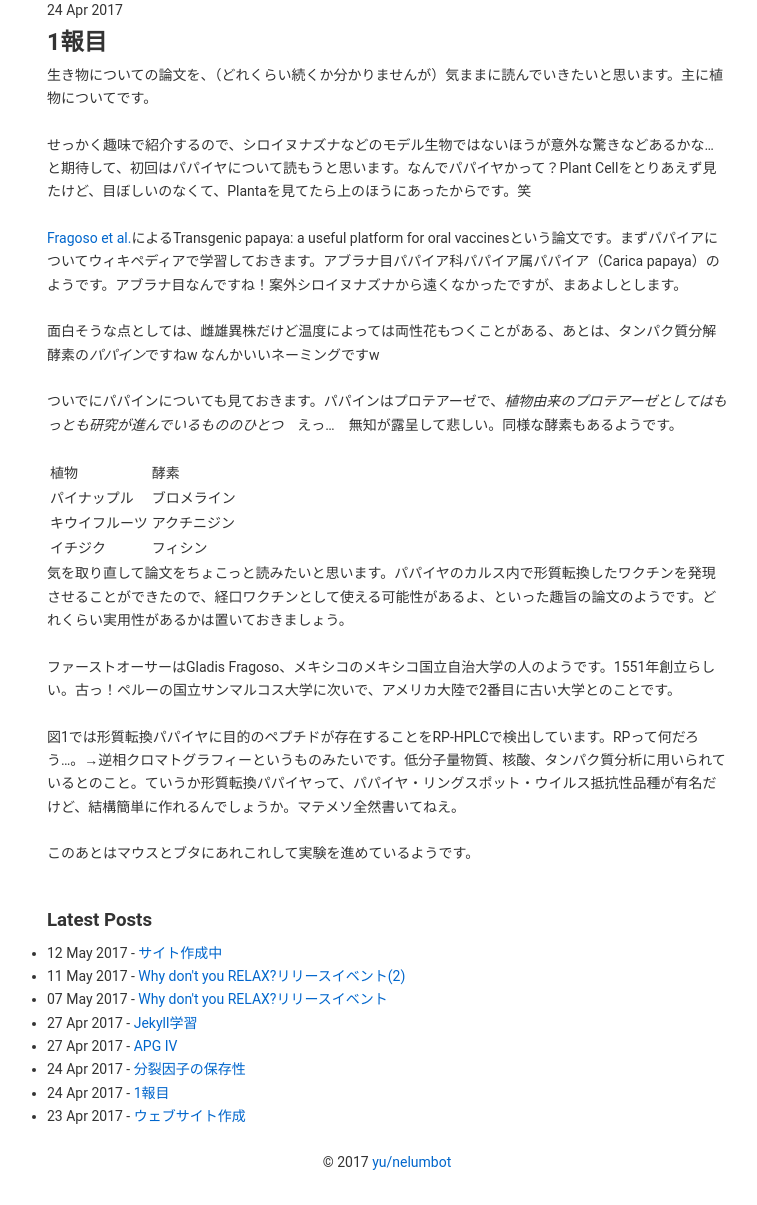
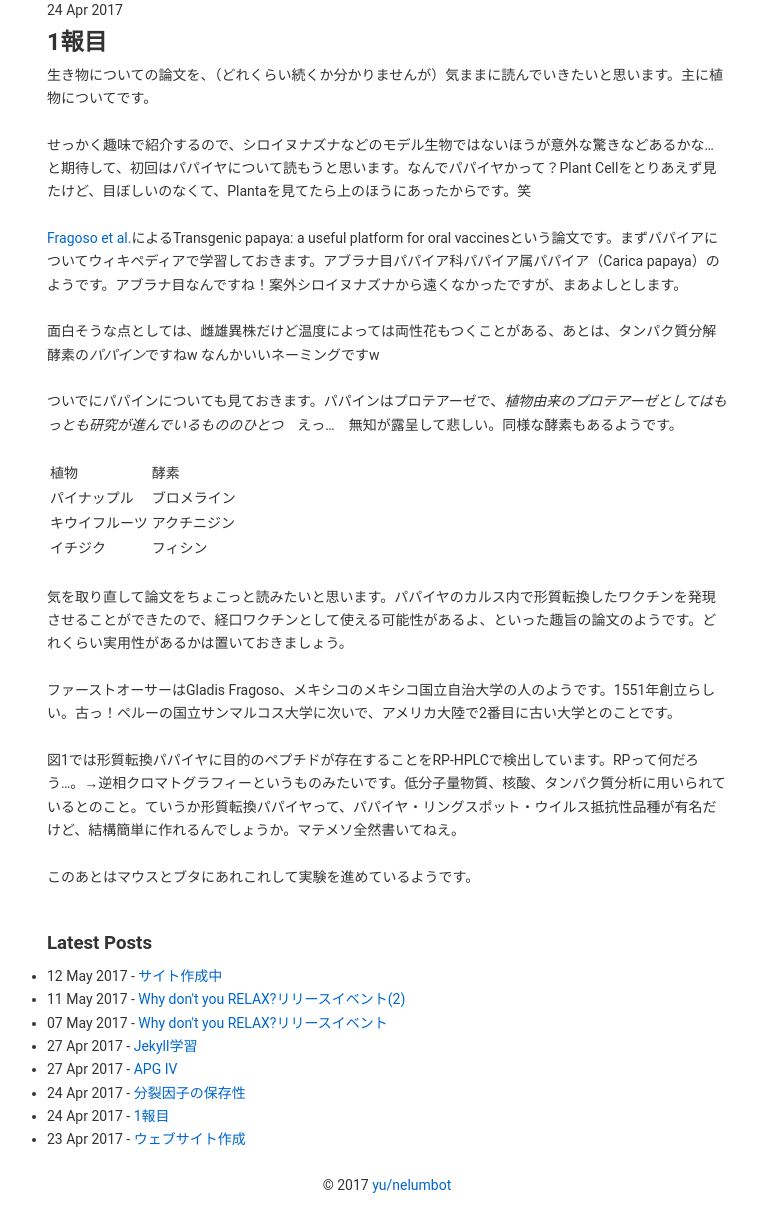
Before and after one commit to yunelumbot/test-site, a Jekyll site: the page built from _posts/2017-04/2017-04-24-papaya.md, in a window 1280 px wide. Shown: the whole page, without its empty margins (253-1010 px from the left). Built offline with Jekyll 4.4.1, drawn with Linux system fonts in a browser that asks for light colours; before the commit the page ends 1182 px from its top, so only the background shows below that.

Commit message:
CSSの値検討中

```diff
--- a/_sass/typography.scss
+++ b/_sass/typography.scss
@@ -18,6 +18,10 @@ p, ul, ol {
 	font-size: 1em; /* 16px */
 	line-height: 1.8em; /* 24px/16px */
 	margin-bottom: 1.8em; /* 24px/16px */
+}
+
+table {
+	margin-bottom: 1.8em;
 }
 
 h1 {
@@ -62,6 +66,10 @@ p, ul, ol {
 	margin-bottom: 1.6667em; /* 24px/18px */
 }
 
+table {
+	margin-bottom: 1.667em;
+}
+
 h1 {
 	font-size: 1.6667em; /* 48px/18px */
 	line-height: 1.3333em; /* 48px/48px */
```
